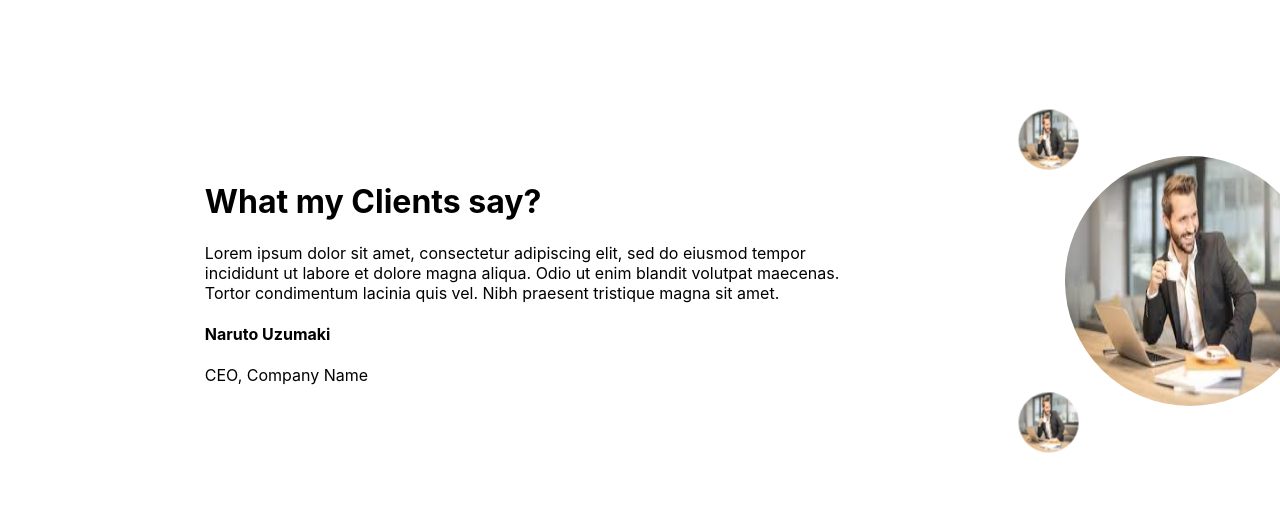
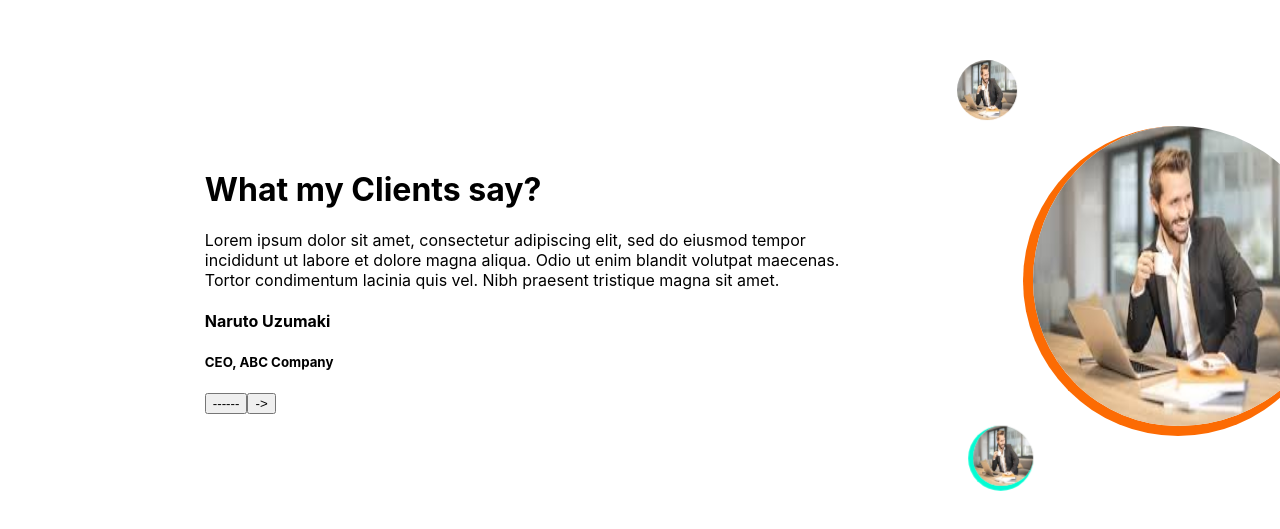
Before and after one commit to abhishekjain35/Rating-component, a React (Create React App) app: page / in a window 1280 px wide. Shown: the part 119-648 px from the top of the page. Built offline with nearby package versions, Linux system fonts and the light colour scheme.

Commit message:
Added border to images.

```diff
--- a/src/Components/Ratings/index.js
+++ b/src/Components/Ratings/index.js
@@ -13,13 +13,20 @@ const RatingComponent = () => {
                 <div>
                     <h1>What my Clients say?</h1>
                     <p>
-            Lorem ipsum dolor sit amet, consectetur adipiscing elit, sed do
-            eiusmod tempor incididunt ut labore et dolore magna aliqua. Odio ut
-            enim blandit volutpat maecenas. Tortor condimentum lacinia quis vel.
-            Nibh praesent tristique magna sit amet.
+                        Lorem ipsum dolor sit amet, consectetur adipiscing elit,
+                        sed do eiusmod tempor incididunt ut labore et dolore
+                        magna aliqua. Odio ut enim blandit volutpat maecenas.
+                        Tortor condimentum lacinia quis vel. Nibh praesent
+                        tristique magna sit amet.
                     </p>
+                    <div>
                         <h4>Naruto Uzumaki</h4>
-          <p>CEO, Company Name</p>
+                        <h5>CEO, ABC Company</h5>
+                        <div>
+                          <button>------</button>
+                          <button>-></button>
+                        </div>
+                    </div>
                 </div>
             </TextContainer>
             <ImageContainer>
--- a/src/Components/Ratings/styles/ImageContainer.js
+++ b/src/Components/Ratings/styles/ImageContainer.js
@@ -7,7 +7,7 @@ const Container = styled.div`
     height: 100vh;
     width: 34vw;
     position: relative;
-    right: -10vw;
+    right: -9vw;
     /* position: absolute;
     right: -100px;
     overflow-x: hidden; */
--- a/src/Components/Ratings/styles/MainImage.js
+++ b/src/Components/Ratings/styles/MainImage.js
@@ -2,10 +2,10 @@ import styled from "@emotion/styled";
 
 const MainImage = styled.img`
     border-radius: 50%;
-    width: 250px;
-    height: 250px;
-    // position: absolute;
-    // right: -0px;
+    width: 300px;
+    height: 300px;
+    border-bottom: 10px solid #fc6b03;
+    border-left: 10px solid #fc6b03;
 `;
 
 export default MainImage;
--- a/src/Components/Ratings/styles/RotatingImage.js
+++ b/src/Components/Ratings/styles/RotatingImage.js
@@ -2,16 +2,18 @@ import styled from "@emotion/styled";
 
 const Img1 = styled.img`
     border-radius: 50%;
-  width: 60px;
-  height: 60px;
+    width: 80px;
+    height: 80px;
     position: absolute;
+    border-bottom: 5px solid #030bfc;
+    border-left: 5px solid #030bfc;
     animation: myOrbit1 8s linear infinite;
     @keyframes myOrbit1 {
         0% {
-      transform: rotate(90deg) translateX(200px) rotate(-90deg);
+            transform: rotate(90deg) translateX(280px) rotate(-90deg);
         }
         100% {
-      transform: rotate(450deg) translateX(200px) rotate(-450deg);
+            transform: rotate(450deg) translateX(280px) rotate(-450deg);
         }
     }
 `;
@@ -24,10 +26,10 @@ const Img2 = styled.img`
     animation: myOrbit 8s linear infinite;
     @keyframes myOrbit {
         0% {
-      transform: rotate(0deg) translateX(200px) rotate(0deg);
+            transform: rotate(0deg) translateX(270px) rotate(0deg);
         }
         100% {
-      transform: rotate(360deg) translateX(200px) rotate(-360deg);
+            transform: rotate(360deg) translateX(270px) rotate(-360deg);
         }
     }
 `;
@@ -39,10 +41,10 @@ const Img3 = styled.img`
     animation: myOrbit3 8s linear infinite;
     @keyframes myOrbit3 {
         0% {
-      transform: rotate(180deg) translateX(200px) rotate(-180deg);
+            transform: rotate(180deg) translateX(230px) rotate(-180deg);
         }
         100% {
-      transform: rotate(540deg) translateX(200px) rotate(-540deg);
+            transform: rotate(540deg) translateX(230px) rotate(-540deg);
         }
     }
 `;
@@ -51,13 +53,15 @@ const Img4 = styled.img`
     width: 60px;
     height: 60px;
     position: absolute;
+    border-bottom: 5px solid #03fcd3;
+    border-left: 5px solid #03fcd3;
     animation: myOrbit4 8s linear infinite;
     @keyframes myOrbit4 {
         0% {
-      transform: rotate(270deg) translateX(200px) rotate(-270deg);
+            transform: rotate(270deg) translateX(250px) rotate(-270deg);
         }
         100% {
-      transform: rotate(630deg) translateX(200px) rotate(-630deg);
+            transform: rotate(630deg) translateX(250px) rotate(-630deg);
         }
     }
 `;
```
Lines whose indentation alone changed are shown as unchanged.
